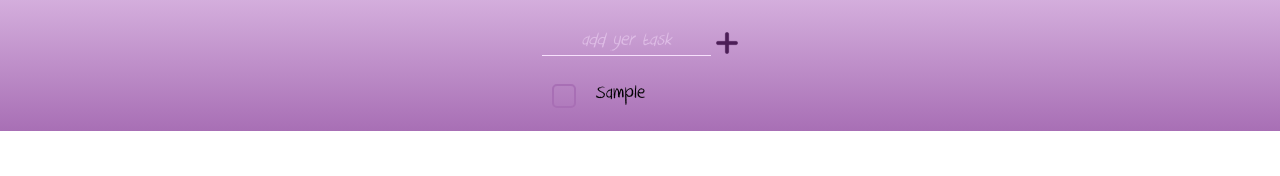
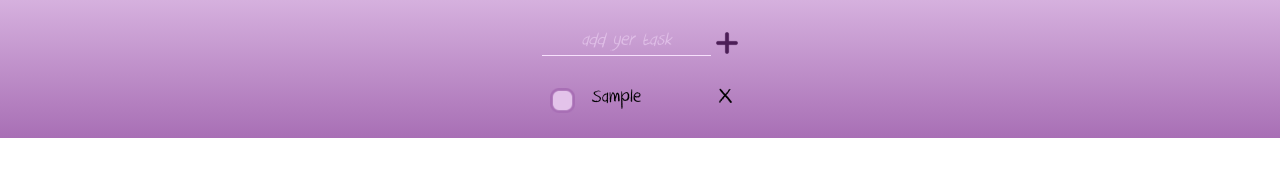
Before and after one commit to tinaAH707/Pomodoro-Timer, a website: page index.html in a window 1280 px wide. Both pictures are taken after typing "Sample" into the empty fields and a click on the button 727 px from the left and 500 px from the top of the page. Shown: the part 458-634 px from the top of the page. Drawn offline with Linux system fonts and the light colour scheme.

Commit message:
Create Functional Task List
Used if statment to add list item, used addEventListner and .target to toggle checked and unchecked list item as well as removing list item, added local storage for list items to be saved. Created a serperate intialize function for items

```diff
--- a/css/styles.css
+++ b/css/styles.css
@@ -131,7 +131,7 @@ body{
         flex-direction: row;
         gap: 5px;
 
-        #task-input{
+        #input-box{
             background-color: transparent;
             border: none;
             border-bottom: 1px solid var(--l1-purple);
@@ -139,7 +139,7 @@ body{
 
         }
 
-            #task-input::placeholder{
+            #input-box::placeholder{
                 color: var(--l1-purple);
                 opacity: 50%;
                 font-style: italic;
@@ -177,14 +177,71 @@ body{
 
 .todo-container{
     display: flex;
-    align-items: center;
-    justify-content: center;
-    ul{
-            padding: 0;
+    flex-direction: column;
+    /* align-items: center;
+    justify-content: center; */
+
+    ul {
+        padding: 0;
+        margin: 0;
+
+        li{
+            list-style: none;
+            padding: 12px 8px 12px 50px;
             margin: 0;
+            user-select: none; /*prevents highlight text*/
+            cursor: pointer;
+            position: relative;
+
+
+
+            span{
+                position: absolute;
+                right: 0;
+                top: 15px;
+                width: 25px;
+                height: 25px;
+                font-size: 3rem;
+                line-height: 25px;
+                text-align: center;
+                border-radius: 5px;
+            }
+
+            span:hover{
+                background-color: var(--l1-purple);
+            }
         }
 
-    #task-list{
+
+
+
+
+    }
+
+    ul li::before{
+            content: '';
+            position: absolute;
+            height: 25px;
+            width: 25px;
+            background-image: url(../content/images/unchecked.png);
+            background-size: cover;
+            background-position: center;
+            top: 12px;
+            left: 8px;
+        }
+
+    ul li.checked{
+            color: var(--l1-purple);
+            text-decoration: line-through;
+
+        }
+
+    ul li.checked::before{
+            background-image: url(../content/images/checked.png) ;
+        }
+
+
+    /* #task-list{
         width: 100%;
     }
 
@@ -202,7 +259,6 @@ body{
             min-width:24px;
             height: 24px;
             border: 2px solid var(--m-purple);
-            background-color: transparent;
             border-radius: 5px;
             cursor: pointer;
             appearance: none;
@@ -227,7 +283,7 @@ body{
         flex: 1;
         margin-left: 10px;
         word-wrap: break-word;
-    }
+    } */
 
 }
 
--- a/index.html
+++ b/index.html
@@ -46,11 +46,16 @@
 
         <div class="do-you-task">
             <form class="input-area">
-                <input type="text" id="task-input" placeholder="add yer task">
-                <button type="submit" id="add-task-button"><img src="content/images/add.png" alt="plus button"></button>
+                <input type="text" id="input-box" placeholder="add yer task">
+                <button id="add-task-button"><img src="content/images/add.png" alt="plus button"></button>
             </form>
             <div class="todo-container">
-                <ul id="task-list"></ul>
+                <ul id="list-container">
+                    <!-- <li class="checked">Task 1</li>
+                    <li>Task 2</li>
+                    <li>Task 3</li> -->
+                </ul>
+
             </div>
             <!-- <p>do yer tasks !</p>
             <div class="task">
--- a/scripts.js
+++ b/scripts.js
@@ -1,130 +1,79 @@
-document.addEventListener('DOMContentLoaded', () => {
-
-    //if you click unselcted and its unselcted then it turns into selected and the other turns unselcted
-//look in octoggle, if i click on akiselcted, then hide mimiselcted
-    // const selectOC = (octoggle) =>{
-    //     const akiDiv = document.getElementsByClassName('aki');
-    //     const mimiDiv = document.getElementsByClassName('mimi');
-    //     const akiSelected = document.getElementById('aki-selected');
-    //     const akiUnselected = document.getElementsByClassName('aki-unselected');
-    //     const mimiSelected = document.getElementById('mimi-selected');
-    //     const mimiUnselected = document.getElementsByClassName('mimi-unselected');
-    //     //look at the classes and if i click selcted in a certin class, change it to that image and hide the other
-
-    //     akiDiv.addEventListener('click', (octoggle)=>{
-    //         akiSelected.classList.add('unselected');
-
-    //     });
-
-
-    // }
+//TASK BOX
+//===================================================================
     const toggleDiv = document.getElementsByClassName('oc-toggle');
     const akiDiv = document.getElementsByClassName('aki');
     const mimiDiv = document.getElementsByClassName('mimi');
 
-
     const akiUnselcted = document.getElementById('aki-unselected');
-        // const akiSelcted = document.getElementById('aki-selected');
-        // const mimiUnselcted = document.getElementById('mimi-unselected');
     const mimiSelcted = document.getElementById('mimi-selected');
 
-    //    const akiGif = document.getElementById('aki-animation');
     const mimiGif = document.getElementById('mimi-animation');
+    const taskBox = document.getElementById('input-box');
+    const listContainer = document.getElementById('list-container');
+    const button = document.getElementById('add-task-button');
+
+    //intialize
+    document.addEventListener('DOMContentLoaded', () => {
+        mimiSelcted.addEventListener("click", (mimi));
+        akiUnselcted.addEventListener("click", (aki));
+        button.addEventListener("click", (addTask));
+
+    });
 
 
 
+//taskbox
+    function addTask(){
+        event.preventDefault();
+
+        if(taskBox.value === ""){
+            alert("add a freaking task >:3 !");
+        } else{
+            let li = document.createElement("li");
+            li.innerHTML = taskBox.value;
+            listContainer.appendChild(li);
+
+            let span = document.createElement("span");
+            span.innerHTML="\u00d7";
+            li.appendChild(span);
+        }
+        taskBox.value = '';
+        saveData(); //after task is called it will save it
+    };
 
 
-        //   function toggleAki(){
-        //     akiUnselcted.addEventListener("click", () =>{
-        //         if(akiUnselcted.src.match('aki-Unclick.png')){
-        //             akiUnselcted.setAttribute('src', "content/images/aki-clicked.png");
-        //             mimiSelcted.setAttribute('src', "content/images/mimi-UNclick.png");
+    listContainer.addEventListener("click", function(e){
+        if(e.target.tagName === "LI"){
+            e.target.classList.toggle("checked"); //clicked the li item and it will check it
+            saveData();
+        }
+        else if(e.target.tagName === "SPAN"){ //click the x and it will remove the element
+            e.target.parentElement.remove();
+            saveData();
+        }
 
-        //             mimiGif.setAttribute('src', "content/animation/aki-animation.gif");
-        //         } else(mimiUnselcted.addEventListener("click", () =>{
-        //                 akiUnselcted.setAttribute('src', "content/images/aki-Unclick.png");
-        //                 mimiSelcted.setAttribute('src', "content/images/mimi-UNclick.png");
+    }, false);
 
-        //                 mimiGif.setAttribute('src', "content/animation/aki-animation.gif");
-        //         }));
+    function saveData(){
+        localStorage.setItem("data", listContainer.innerHTML);
+    }
 
-        //     })
-        //   };---------------
+    function showTask(){
+        listContainer.innerHTML = localStorage.getItem("data");
+    }
+   showTask();
 
 
+    function mimi(){
+        akiUnselcted.setAttribute('src', "content/images/aki-Unclick.png");
+        mimiSelcted.setAttribute('src', "content/images/mimi-Clicked.png");
 
-            akiUnselcted.addEventListener("click", () =>{
+        mimiGif.setAttribute('src', "content/animation/mimi-animation.gif");
+    }
+
+    function aki(){
         akiUnselcted.setAttribute('src', "content/images/aki-clicked.png");
         mimiSelcted.setAttribute('src', "content/images/mimi-UNclick.png");
 
          mimiGif.setAttribute('src', "content/animation/aki-animation.gif");
-            })
-
-            mimiSelcted.addEventListener("click", () =>{
-
-                    akiUnselcted.setAttribute('src', "content/images/aki-Unclick.png");
-                    mimiSelcted.setAttribute('src', "content/images/mimi-Clicked.png");
-
-                    mimiGif.setAttribute('src', "content/animation/mimi-animation.gif");
-            });
-
-
-
-
-
-        //   function toggleMimi(){
-        //     mimiUnselcted.addEventListener("click", () =>{
-        //         if(mimiUnselcted.src.match('mimi-UNclick.png'));{
-        //             akiSelcted.setAttribute('src', "content/images/aki-Unclick.png");
-        //             mimiUnselcted.setAttribute('src', "content/images/mimi-Clicked.png");
-        //         };
-        //     })
-        //   }
-
-
-
-
-
-
-
-
-
-    //===================================================================
-    const taskInput = document.getElementById('task-input');
-    const addTaskBtn = document.getElementById('add-task-button');
-    const tasklist = document.getElementById('task-list');
-    //when you type into the input area it -> click addtask, and then it will be added into task
-
-
-    const addTask = (event) => {
-        event.preventDefault();
-
-        const taskText = taskInput.value.trim();
-        if(!taskText){
-            return;
     }
-
-        const li = document.createElement('li');
-        li.textContent = taskText;
-        li.innerHTML = `
-        <input type="checkbox" class="checkbox">
-        <span>${taskText}</span>
-        `
-
-
-
-        tasklist.appendChild(li);
-        taskInput.value = '';
-
-    }
-
-    addTaskBtn.addEventListener('click', addTask);
-    taskInput.addEventListener('keypress', (e) =>{
-        if (e.key === 'Enter'){
-            addTask(e);
-        }
-    })
-
-
-});
```
Also changed, not shown: content/images/checked.png (added), content/images/unchecked.png (added). Lines whose indentation alone changed are shown as unchanged.
